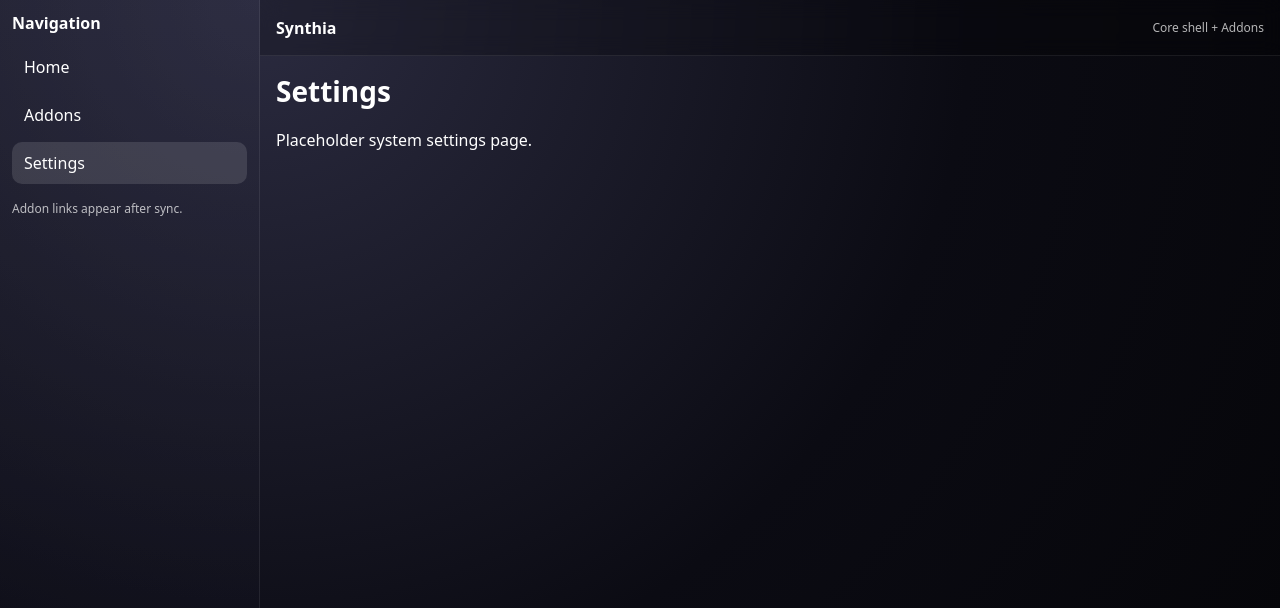
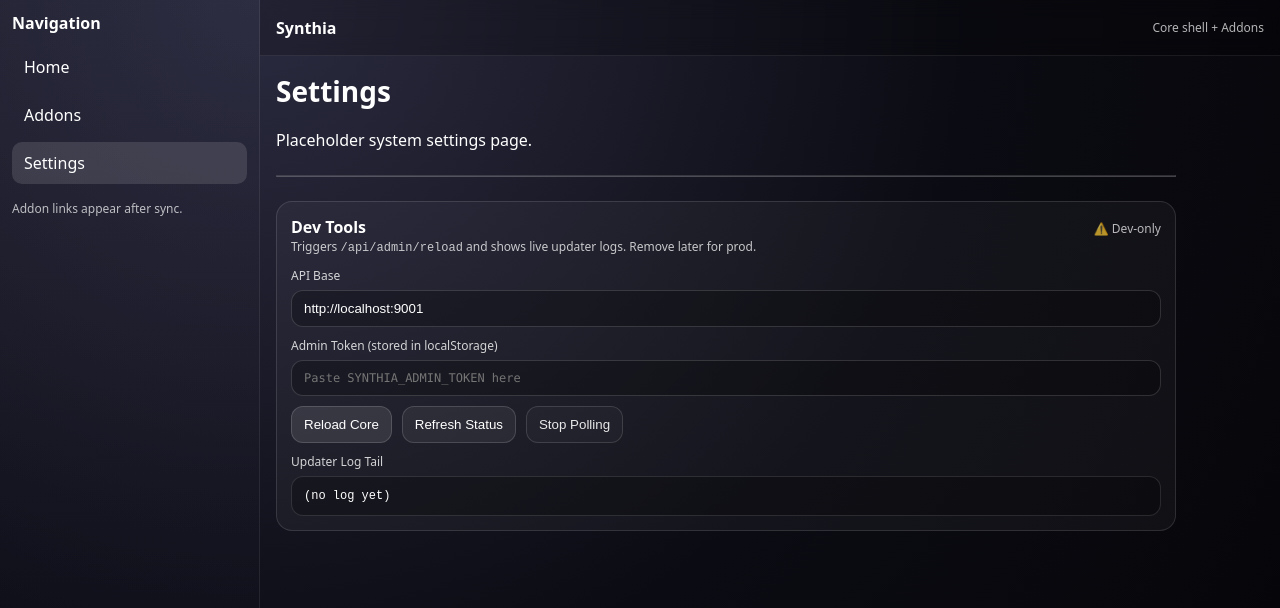
Before and after one commit to danhajduk/SynthiaCore, a React (Vite) app in the folder frontend/: page /settings in a window 1280 px wide. Shown: the top 608 px of the page. Built offline with nearby package versions, Linux system fonts and the light colour scheme.

Commit message:
Addin update btn

```diff
--- a/frontend/src/core/pages/Settings.tsx
+++ b/frontend/src/core/pages/Settings.tsx
@@ -1,8 +1,19 @@
+import AdminReloadCard from "./settings/AdminReloadCard";
+
 export default function Settings() {
+  const showDevTools = import.meta.env.DEV;
+
   return (
-    <div>
+    <div style={{ maxWidth: 900 }}>
       <h1 style={{ marginTop: 0 }}>Settings</h1>
       <p>Placeholder system settings page.</p>
+
+      {showDevTools && (
+        <>
+          <hr style={{ margin: "24px 0", opacity: 0.25 }} />
+          <AdminReloadCard />
+        </>
+      )}
     </div>
   );
 }
--- /dev/null
+++ b/frontend/src/core/pages/settings/AdminReloadCard.tsx
@@ -0,0 +1,225 @@
+import { useEffect, useMemo, useRef, useState } from "react";
+
+type ReloadStartResponse = { started: boolean; unit?: string; log?: string };
+type ReloadStatusResponse = { exists: boolean; tail: string };
+
+const LS_TOKEN_KEY = "synthia_admin_token";
+const LS_API_BASE_KEY = "synthia_api_base";
+
+// Default to same host, backend port 9001
+function defaultApiBase(): string {
+  const host = window.location.hostname || "localhost";
+  return `http://${host}:9001`;
+}
+
+export default function AdminReloadCard() {
+  const [apiBase, setApiBase] = useState<string>(() => localStorage.getItem(LS_API_BASE_KEY) || defaultApiBase());
+  const [token, setToken] = useState<string>(() => localStorage.getItem(LS_TOKEN_KEY) || "");
+  const [busy, setBusy] = useState(false);
+  const [err, setErr] = useState<string | null>(null);
+  const [tail, setTail] = useState<string>("");
+
+  const pollTimer = useRef<number | null>(null);
+
+  useEffect(() => {
+    localStorage.setItem(LS_TOKEN_KEY, token);
+  }, [token]);
+
+  useEffect(() => {
+    localStorage.setItem(LS_API_BASE_KEY, apiBase);
+  }, [apiBase]);
+
+  const headers = useMemo(() => {
+    const h: Record<string, string> = {};
+    if (token.trim()) h["X-Admin-Token"] = token.trim();
+    return h;
+  }, [token]);
+
+  function stopPolling() {
+    if (pollTimer.current) {
+      window.clearInterval(pollTimer.current);
+      pollTimer.current = null;
+    }
+  }
+
+  async function fetchStatusOnce() {
+    const res = await fetch(`${apiBase}/api/admin/reload/status`, { headers });
+    if (!res.ok) throw new Error(`Status failed: HTTP ${res.status}`);
+    const data = (await res.json()) as ReloadStatusResponse;
+    setTail(data.tail || "");
+  }
+
+  function startPolling() {
+    stopPolling();
+    pollTimer.current = window.setInterval(() => {
+      fetchStatusOnce().catch((e) => setErr(String(e)));
+    }, 1500);
+  }
+
+  async function triggerReload() {
+    setErr(null);
+    setBusy(true);
+    try {
+      // kick the updater
+      const res = await fetch(`${apiBase}/api/admin/reload`, {
+        method: "POST",
+        headers,
+      });
+      if (!res.ok) {
+        const txt = await res.text();
+        throw new Error(`Reload failed: HTTP ${res.status} ${txt}`);
+      }
+      const _data = (await res.json()) as ReloadStartResponse;
+
+      // immediately start watching logs
+      await fetchStatusOnce();
+      startPolling();
+
+      // keep polling for a bit; user can stop manually
+      setTimeout(() => setBusy(false), 1500);
+    } catch (e: any) {
+      setBusy(false);
+      setErr(String(e));
+    }
+  }
+
+  async function refreshStatus() {
+    setErr(null);
+    try {
+      await fetchStatusOnce();
+    } catch (e: any) {
+      setErr(String(e));
+    }
+  }
+
+  return (
+    <section
+      style={{
+        marginTop: 16,
+        padding: 14,
+        borderRadius: 16,
+        border: "1px solid rgba(255,255,255,0.12)",
+        background: "rgba(255,255,255,0.04)",
+      }}
+    >
+      <div style={{ display: "flex", alignItems: "baseline", justifyContent: "space-between", gap: 12 }}>
+        <div>
+          <div style={{ fontWeight: 800, fontSize: 16 }}>Dev Tools</div>
+          <div style={{ opacity: 0.75, fontSize: 12 }}>
+            Triggers <code>/api/admin/reload</code> and shows live updater logs. Remove later for prod.
+          </div>
+        </div>
+        <div style={{ fontSize: 12, opacity: 0.7 }}>⚠️ Dev-only</div>
+      </div>
+
+      <div style={{ display: "grid", gap: 10, marginTop: 12 }}>
+        <label style={{ display: "grid", gap: 6 }}>
+          <div style={{ fontSize: 12, opacity: 0.8 }}>API Base</div>
+          <input
+            value={apiBase}
+            onChange={(e) => setApiBase(e.target.value)}
+            placeholder="http://10.0.0.100:9001"
+            style={{
+              padding: "10px 12px",
+              borderRadius: 12,
+              border: "1px solid rgba(255,255,255,0.15)",
+              background: "rgba(0,0,0,0.25)",
+              color: "white",
+            }}
+          />
+        </label>
+
+        <label style={{ display: "grid", gap: 6 }}>
+          <div style={{ fontSize: 12, opacity: 0.8 }}>Admin Token (stored in localStorage)</div>
+          <input
+            value={token}
+            onChange={(e) => setToken(e.target.value)}
+            placeholder="Paste SYNTHIA_ADMIN_TOKEN here"
+            style={{
+              padding: "10px 12px",
+              borderRadius: 12,
+              border: "1px solid rgba(255,255,255,0.15)",
+              background: "rgba(0,0,0,0.25)",
+              color: "white",
+              fontFamily: "ui-monospace, SFMono-Regular, Menlo, Monaco, Consolas, monospace",
+              fontSize: 12,
+            }}
+          />
+        </label>
+
+        <div style={{ display: "flex", gap: 10, flexWrap: "wrap" }}>
+          <button
+            onClick={triggerReload}
+            disabled={!token.trim() || busy}
+            style={{
+              padding: "10px 12px",
+              borderRadius: 12,
+              border: "1px solid rgba(255,255,255,0.15)",
+              background: busy ? "rgba(255,255,255,0.06)" : "rgba(255,255,255,0.10)",
+              color: "white",
+              cursor: busy ? "not-allowed" : "pointer",
+            }}
+            title={!token.trim() ? "Paste token first" : "Trigger reload"}
+          >
+            {busy ? "Reloading…" : "Reload Core"}
+          </button>
+
+          <button
+            onClick={refreshStatus}
+            disabled={!token.trim()}
+            style={{
+              padding: "10px 12px",
+              borderRadius: 12,
+              border: "1px solid rgba(255,255,255,0.15)",
+              background: "rgba(255,255,255,0.06)",
+              color: "white",
+              cursor: "pointer",
+            }}
+          >
+            Refresh Status
+          </button>
+
+          <button
+            onClick={stopPolling}
+            style={{
+              padding: "10px 12px",
+              borderRadius: 12,
+              border: "1px solid rgba(255,255,255,0.15)",
+              background: "rgba(255,255,255,0.03)",
+              color: "white",
+              cursor: "pointer",
+              opacity: 0.9,
+            }}
+          >
+            Stop Polling
+          </button>
+        </div>
+
+        {err && (
+          <pre style={{ margin: 0, whiteSpace: "pre-wrap", color: "#ffb3b3", fontSize: 12 }}>
+            {err}
+          </pre>
+        )}
+
+        <div>
+          <div style={{ fontSize: 12, opacity: 0.8, marginBottom: 6 }}>Updater Log Tail</div>
+          <pre
+            style={{
+              margin: 0,
+              padding: 12,
+              borderRadius: 12,
+              border: "1px solid rgba(255,255,255,0.12)",
+              background: "rgba(0,0,0,0.25)",
+              maxHeight: 260,
+              overflow: "auto",
+              whiteSpace: "pre-wrap",
+              fontSize: 12,
+            }}
+          >
+            {tail || "(no log yet)"}
+          </pre>
+        </div>
+      </div>
+    </section>
+  );
+}
```
